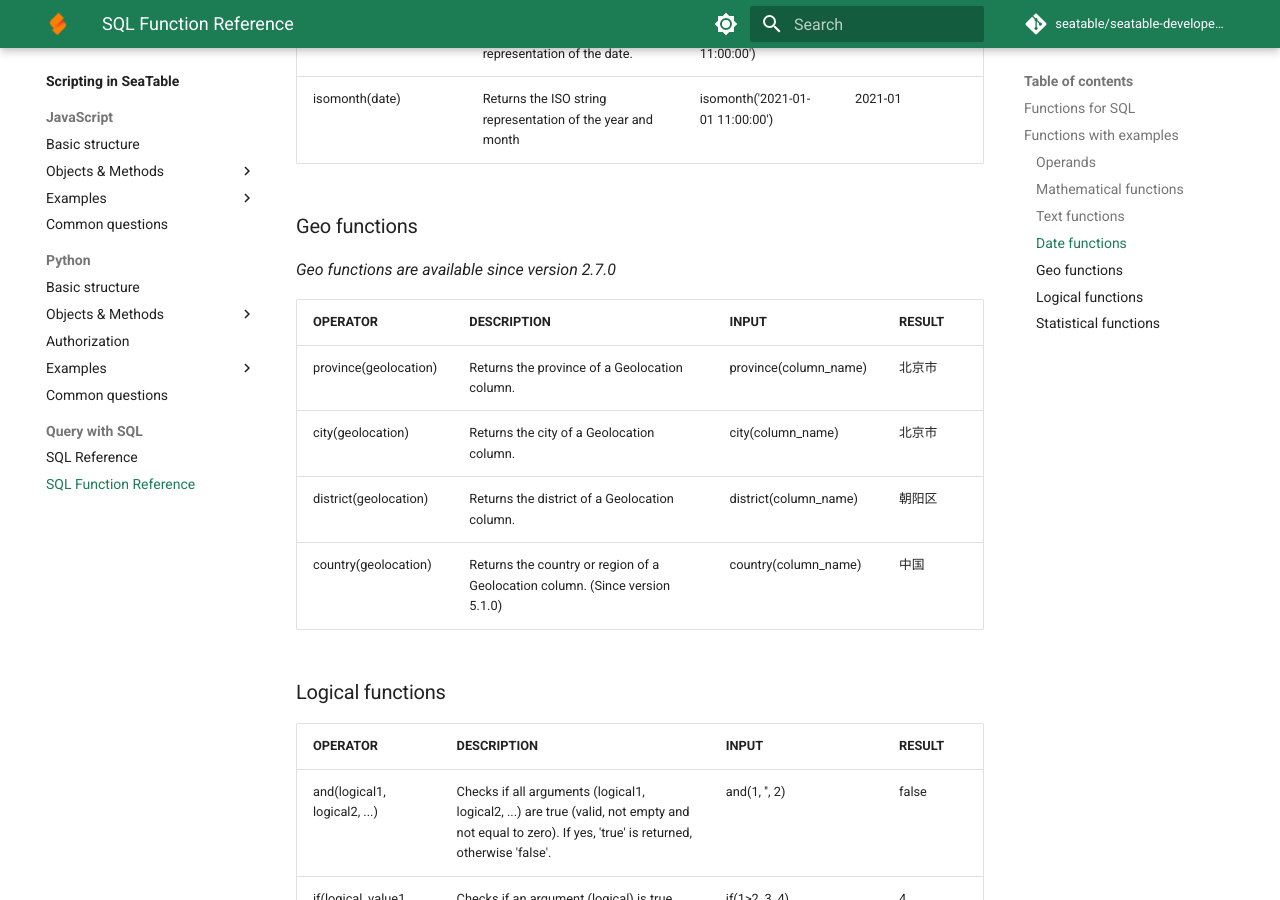
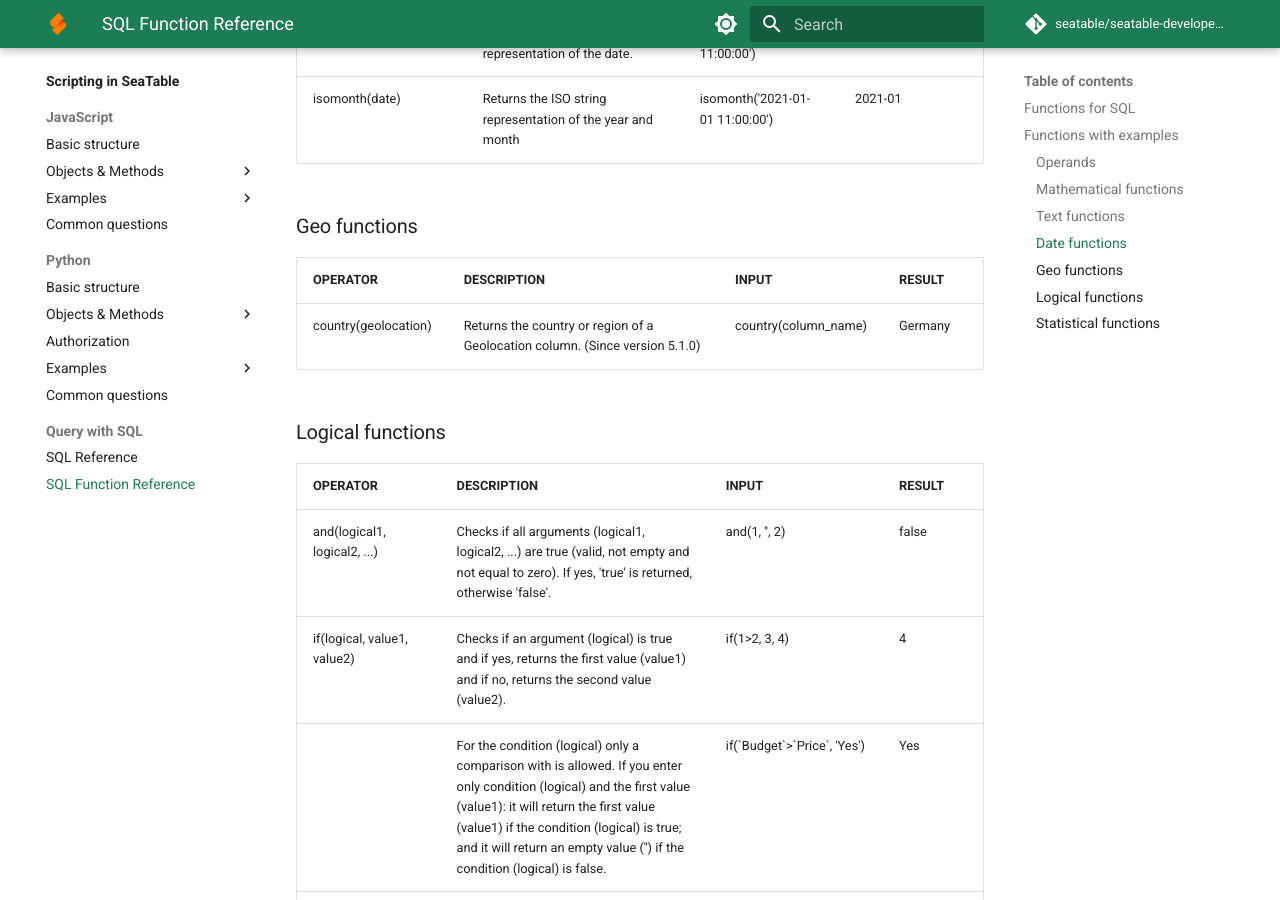
Before and after one commit to seatable/seatable-developer-docs, an MkDocs documentation site: the page built from docs/scripts/sql/functions.md, in a window 1280 px wide and 900 px high, scrolled down 12900 px. Built offline with MkDocs 1.6.1 and Material for MkDocs 9.7.7, drawn with Linux system fonts in a browser that asks for light colours; comment, search, counter and statistics services are not loaded.

Commit message:
Update functions.md
Remove province, city, district functions, which is not useful for global users.

```diff
--- a/docs/scripts/sql/functions.md
+++ b/docs/scripts/sql/functions.md
@@ -154,14 +154,9 @@ When passing a parameter with time or date type, you can specify a contant in "2
 
 ### Geo functions
 
-_Geo functions are available since version 2.7.0_
-
 | OPERATOR              | DESCRIPTION                                   | INPUT                 | RESULT |
 | :-------------------- | :-------------------------------------------- | :-------------------- | :----- |
-| province(geolocation) | Returns the province of a Geolocation column. | province(column_name) | 北京市 |
-| city(geolocation)     | Returns the city of a Geolocation column.     | city(column_name)     | 北京市 |
-| district(geolocation) | Returns the district of a Geolocation column. | district(column_name) | 朝阳区 |
-| country(geolocation)  | Returns the country or region of a Geolocation column. (Since version 5.1.0) | country(column_name) | 中国 |
+| country(geolocation)  | Returns the country or region of a Geolocation column. (Since version 5.1.0) | country(column_name) | Germany |
 
 ### Logical functions
 
```
